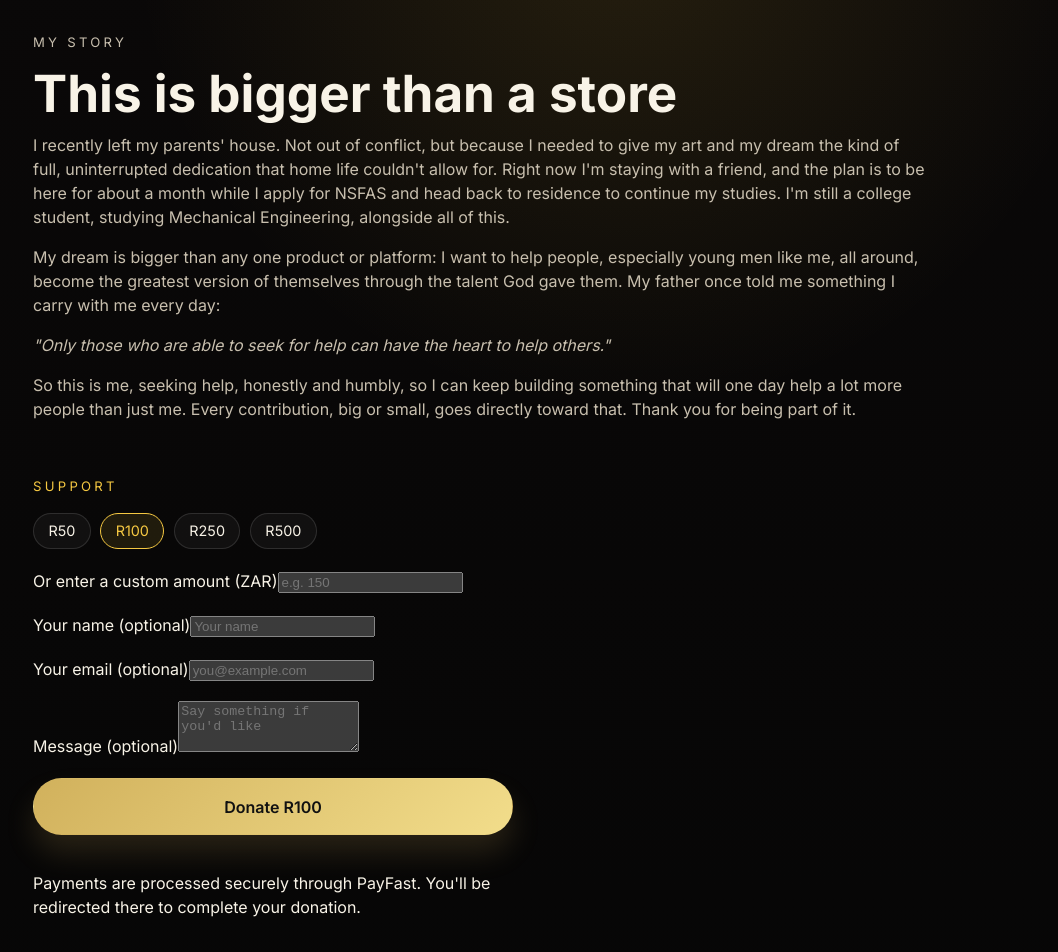
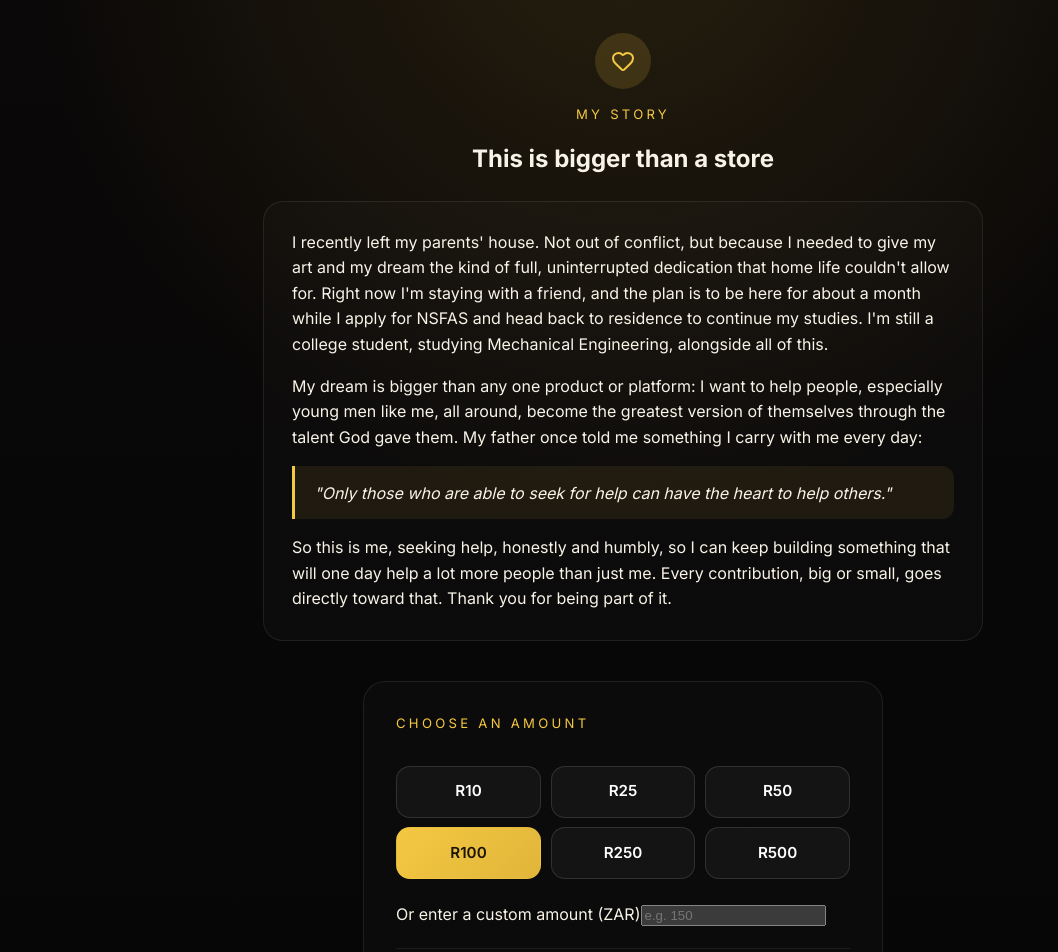
Before and after one commit to DanielMjuluki/GoldenboyStore, a Next.js app: page /donate in a window 1280 px wide. Shown: the part 80-1032 px from the top of the page, without its empty margins (17-1075 px from the left). Built offline with nearby package versions, Linux system fonts and the light colour scheme; no server answers.

Commit message:
Add store section tabs, multi-category admin support, redesign donate page with R10 presets

```diff
--- a/app/donate/page.tsx
+++ b/app/donate/page.tsx
@@ -1,8 +1,9 @@
 'use client';
 
 import { useState } from 'react';
+import { Heart, ShieldCheck } from 'lucide-react';
 
-const PRESET_AMOUNTS = [50, 100, 250, 500];
+const PRESET_AMOUNTS = [10, 25, 50, 100, 250, 500];
 
 export default function DonatePage() {
   const [amount, setAmount] = useState<number | null>(100);
@@ -41,12 +42,16 @@ export default function DonatePage() {
   };
 
   return (
-    <main className="page-shell">
-      <section className="page-heading">
-        <div>
-          <p className="eyebrow">My story</p>
-          <h1>This is bigger than a store</h1>
-          <p className="intro-copy">
+    <main className="page-shell donate-page">
+      <section className="donate-hero">
+        <div className="donate-hero-icon">
+          <Heart className="w-6 h-6" />
+        </div>
+        <p className="eyebrow">My story</p>
+        <h1>This is bigger than a store</h1>
+
+        <div className="donate-story-card">
+          <p>
             I recently left my parents' house. Not out of conflict, but because I needed to give
             my art and my dream the kind of full, uninterrupted dedication that home life
             couldn't allow for. Right now I'm staying with a friend, and the plan is to be here
@@ -54,15 +59,15 @@ export default function DonatePage() {
             studies. I'm still a college student, studying Mechanical Engineering, alongside all
             of this.
           </p>
-          <p className="intro-copy">
+          <p>
             My dream is bigger than any one product or platform: I want to help people, especially
             young men like me, all around, become the greatest version of themselves through the
             talent God gave them. My father once told me something I carry with me every day:
           </p>
-          <p className="intro-copy" style={{ fontStyle: 'italic' }}>
+          <blockquote>
             "Only those who are able to seek for help can have the heart to help others."
-          </p>
-          <p className="intro-copy">
+          </blockquote>
+          <p>
             So this is me, seeking help, honestly and humbly, so I can keep building something
             that will one day help a lot more people than just me. Every contribution, big or
             small, goes directly toward that. Thank you for being part of it.
@@ -70,15 +75,16 @@ export default function DonatePage() {
         </div>
       </section>
 
-      <section className="section-block">
-        <p className="eyebrow">Support</p>
-        <form onSubmit={handleSubmit} className="donation-form">
+      <section className="donate-form-section">
+        <form onSubmit={handleSubmit} className="donation-card">
+          <p className="eyebrow">Choose an amount</p>
+
           <div className="donation-amounts">
             {PRESET_AMOUNTS.map((preset) => (
               <button
                 key={preset}
                 type="button"
-                className={`variant-pill ${amount === preset && !customAmount ? 'variant-pill-active' : ''}`}
+                className={`donation-amount-btn ${amount === preset && !customAmount ? 'donation-amount-active' : ''}`}
                 onClick={() => {
                   setAmount(preset);
                   setCustomAmount('');
@@ -101,6 +107,8 @@ export default function DonatePage() {
             />
           </label>
 
+          <div className="donation-divider" />
+
           <label className="contact-field">
             <span>Your name (optional)</span>
             <input type="text" value={name} onChange={(e) => setName(e.target.value)} placeholder="Your name" />
@@ -121,13 +129,14 @@ export default function DonatePage() {
             />
           </label>
 
-          {error && <p className="contact-hint" style={{ color: '#ff6b6b' }}>{error}</p>}
+          {error && <p className="contact-hint donation-error">{error}</p>}
 
-          <button type="submit" className="button button-primary" disabled={loading}>
+          <button type="submit" className="button button-primary donation-submit" disabled={loading}>
             {loading ? 'Redirecting to PayFast…' : `Donate ${effectiveAmount ? `R${effectiveAmount}` : ''}`}
           </button>
 
-          <p className="contact-hint">
+          <p className="contact-hint donation-secure">
+            <ShieldCheck className="w-4 h-4" />
             Payments are processed securely through PayFast. You'll be redirected there to
             complete your donation.
           </p>
--- a/app/globals.css
+++ b/app/globals.css
@@ -2572,3 +2572,141 @@ a {
   flex-wrap: wrap;
   gap: 0.6rem;
 }
+
+.donate-hero {
+  max-width: 720px;
+  margin: 0 auto 2.5rem;
+  text-align: center;
+}
+
+.donate-hero-icon {
+  width: 56px;
+  height: 56px;
+  border-radius: 50%;
+  background: rgba(245, 200, 66, 0.15);
+  color: var(--accent);
+  display: flex;
+  align-items: center;
+  justify-content: center;
+  margin: 0 auto 1rem;
+}
+
+.donate-hero h1 {
+  margin: 0.3rem 0 1.5rem;
+}
+
+.donate-story-card {
+  text-align: left;
+  background: var(--overlay-02);
+  border: 1px solid var(--overlay-08);
+  border-radius: 20px;
+  padding: 1.75rem;
+  display: grid;
+  gap: 1rem;
+}
+
+.donate-story-card p {
+  margin: 0;
+  line-height: 1.6;
+}
+
+.donate-story-card blockquote {
+  margin: 0;
+  padding: 0.9rem 1.2rem;
+  border-left: 3px solid var(--accent);
+  font-style: italic;
+  background: rgba(245, 200, 66, 0.08);
+  border-radius: 0 12px 12px 0;
+}
+
+.donate-form-section {
+  display: flex;
+  justify-content: center;
+}
+
+.donation-card {
+  width: 100%;
+  max-width: 520px;
+  background: var(--overlay-02);
+  border: 1px solid var(--overlay-08);
+  border-radius: 22px;
+  padding: 2rem;
+  display: grid;
+  gap: 1rem;
+}
+
+.donation-amounts {
+  display: grid;
+  grid-template-columns: repeat(3, 1fr);
+  gap: 0.6rem;
+  margin-bottom: 0.4rem;
+}
+
+.donation-amount-btn {
+  padding: 0.85rem 0.5rem;
+  border-radius: 14px;
+  border: 1px solid var(--overlay-12);
+  background: var(--overlay-04);
+  font-weight: 600;
+  font-size: 0.95rem;
+  cursor: pointer;
+  transition: border-color 0.15s ease, background 0.15s ease;
+}
+
+.donation-amount-btn:hover {
+  border-color: rgba(245, 200, 66, 0.4);
+}
+
+.donation-amount-active {
+  background: linear-gradient(135deg, var(--accent), #e0b53a);
+  color: #1a1400;
+  border-color: transparent;
+}
+
+.donation-divider {
+  height: 1px;
+  background: var(--overlay-08);
+  margin: 0.4rem 0;
+}
+
+.donation-error {
+  color: #ff6b6b;
+}
+
+.donation-submit {
+  width: 100%;
+  justify-content: center;
+  padding: 0.9rem;
+  font-size: 1rem;
+  margin-top: 0.3rem;
+}
+
+.donation-secure {
+  display: flex;
+  align-items: flex-start;
+  gap: 0.5rem;
+  font-size: 0.8rem;
+  text-align: left;
+  margin: 0;
+}
+
+@media (max-width: 640px) {
+  .donate-story-card {
+    padding: 1.25rem;
+  }
+
+  .donation-card {
+    padding: 1.25rem;
+    border-radius: 18px;
+  }
+
+  .donation-amounts {
+    grid-template-columns: repeat(3, 1fr);
+    gap: 0.5rem;
+  }
+
+  .donation-amount-btn {
+    padding: 0.7rem 0.4rem;
+    font-size: 0.85rem;
+  }
+}
```
